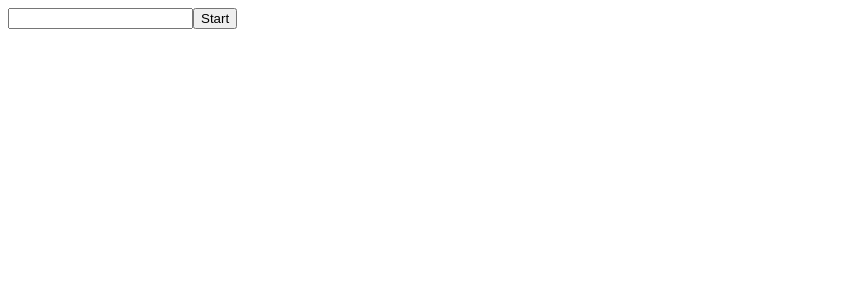
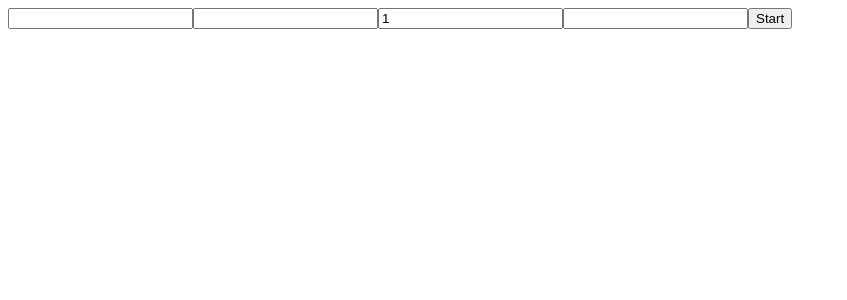
Before and after one commit to shuhia/trivia-game, a Vue app: page / in a window 1280 px wide. Shown: the top 300 px of the page, without its empty margins (0-847 px from the left). Built offline with nearby package versions, Linux system fonts and the light colour scheme.

Commit message:
add restfiles

```diff
--- a/package.json
+++ b/package.json
@@ -7,6 +7,7 @@
     "preview": "vite preview"
   },
   "dependencies": {
+    "axios": "^0.25.0",
     "vue": "^3.2.25",
     "vue-router": "^4.0.12"
   },
--- a/src/views/Questions.vue
+++ b/src/views/Questions.vue
@@ -1,12 +1,14 @@
 <template>
   <p>Question 1</p>
+  <input v-model="answer" />
   <router-link to="/results"><button>Answer</button></router-link>
 </template>
 
 <script setup>
 import { useRouter } from "vue-router";
+import { ref } from "vue";
 const router = useRouter();
-
+const answer = ref("");
 const handleClick = () => {
   router.push("/results");
 };
--- a/src/views/Start.vue
+++ b/src/views/Start.vue
@@ -1,13 +1,30 @@
 <template>
-  <input type="username" />
+  <input v-model="inputs.username" type="username" />
+  <input v-model="inputs.difficulty" type="number" />
+  <input v-model="inputs.numberOfQuestions" type="number" />
+  <input v-model="inputs.category" type="text" />
   <button @click="handleClick">Start</button>
 </template>
 
 <script setup>
 import { useRouter } from "vue-router";
+import { reactive, ref } from "vue";
 const router = useRouter();
+const username = ref("");
+const difficulty = ref("");
+const numberOfQuestions = ref(1);
+const category = ref("");
+const inputs = reactive({
+  username,
+  difficulty,
+  numberOfQuestions,
+  category,
+});
 const handleClick = () => {
   router.push("/questions");
+  // Extract values from inputs
+  const values = { ...inputs };
+  console.log(values);
 };
 </script>
 
```
Also changed, not shown: src/api/index.js (added), 1 other file (tests, documents, lock files or other folders).
